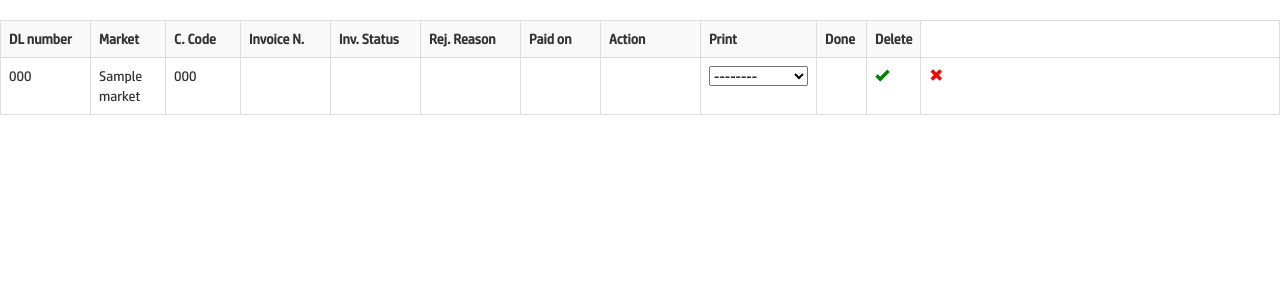
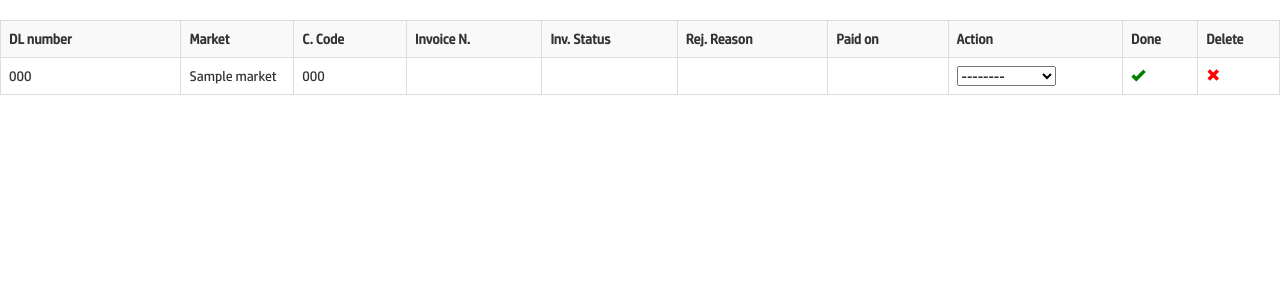
Before and after one commit to MattBlack85/dunning-cruncher, a Django app: template templates/edit.html in a window 1280 px wide. Shown: the part 52-352 px from the top of the page. Run offline with Django 3.2, Linux system fonts and the light colour scheme; the template is opened without the code that fills it: most values are stand-ins (such as "Sample title", 1, 10 or a date in 2020); form fields are guessed from the names that the template uses; some libraries are stand-ins or nearby versions.

Commit message:
Fixed the column width.

```diff
--- a/templates/edit.html
+++ b/templates/edit.html
@@ -4,38 +4,36 @@
 {% csrf_token %}
 <table class="table table-striped table-hover table-bordered">
   <tr>
-    <th width=90px>DL number</th>
-    <th width=75px>Market</th>
-    <th width=75px>C. Code</th>
-    <th width=90px>Invoice N.</th>
-    <th width=90px>Inv. Status</th>
-    <th width=100px>Rej. Reason</th>
-    <th width=80px>Paid on</th>
-    <th width=100px>Action</th>
-    <th width=50px>Print</th>
-    <th width=50px>Done</th>
-    <th width=50px>Delete</th>
+    <th width="120px">DL number</th>
+    <th width="75px">Market</th>
+    <th width="75px">C. Code</th>
+    <th width="90px">Invoice N.</th>
+    <th width="90px">Inv. Status</th>
+    <th width="100px">Rej. Reason</th>
+    <th width="80px">Paid on</th>
+    <th width="70px">Action</th>
+    <th width="50px">Done</th>
+    <th width="50px">Delete</th>
   </tr>
   {% for object in distitems%}
-  <tr class='mainitems'>
-    <td>
+  <tr class="mainitems">
+    <td width="120px">
       {{ object.remindernumber }}
     </td>
-    <td>
+    <td width="75px">
       {{ object.market }}
     </td>
-    <td>
+    <td width="75px">
       {{ object.ccode }}
     </td>
-    <td>
+    <td width="90px">
     </td>
-    <td>
+    <td width="90px">
     </td>
-    <td>
+    <td width="100px">
     </td>
-    <td>
+    <td width="80px">
     </td>
-    <td>
     <td class="optionchoose" width="100px">
       <select class="copt" style="width=100px">
 	<option>--------</option>
@@ -43,12 +41,10 @@
 	<option value="balance">Balance conf.</option>
       </select>
     </td>
-    <td>
-    </td>
-    <td>
+    <td width="50px">
       <span style="color: green" class="glyphicon glyphicon-ok"></span>
     </td>
-    <td>
+    <td width="50px">
       <span style="color: red" class="glyphicon glyphicon-remove"></span>
     </td>
   </tr>
```
